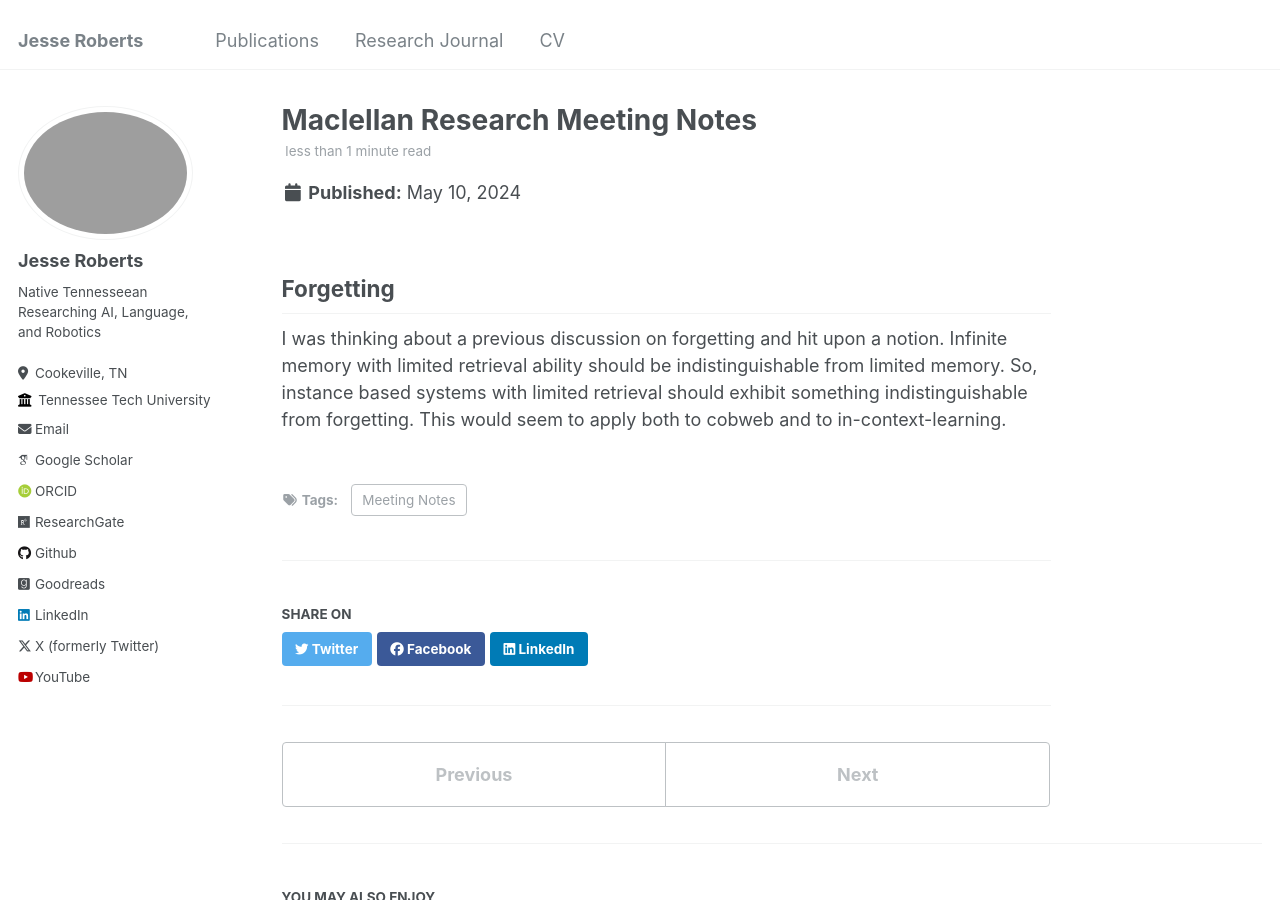
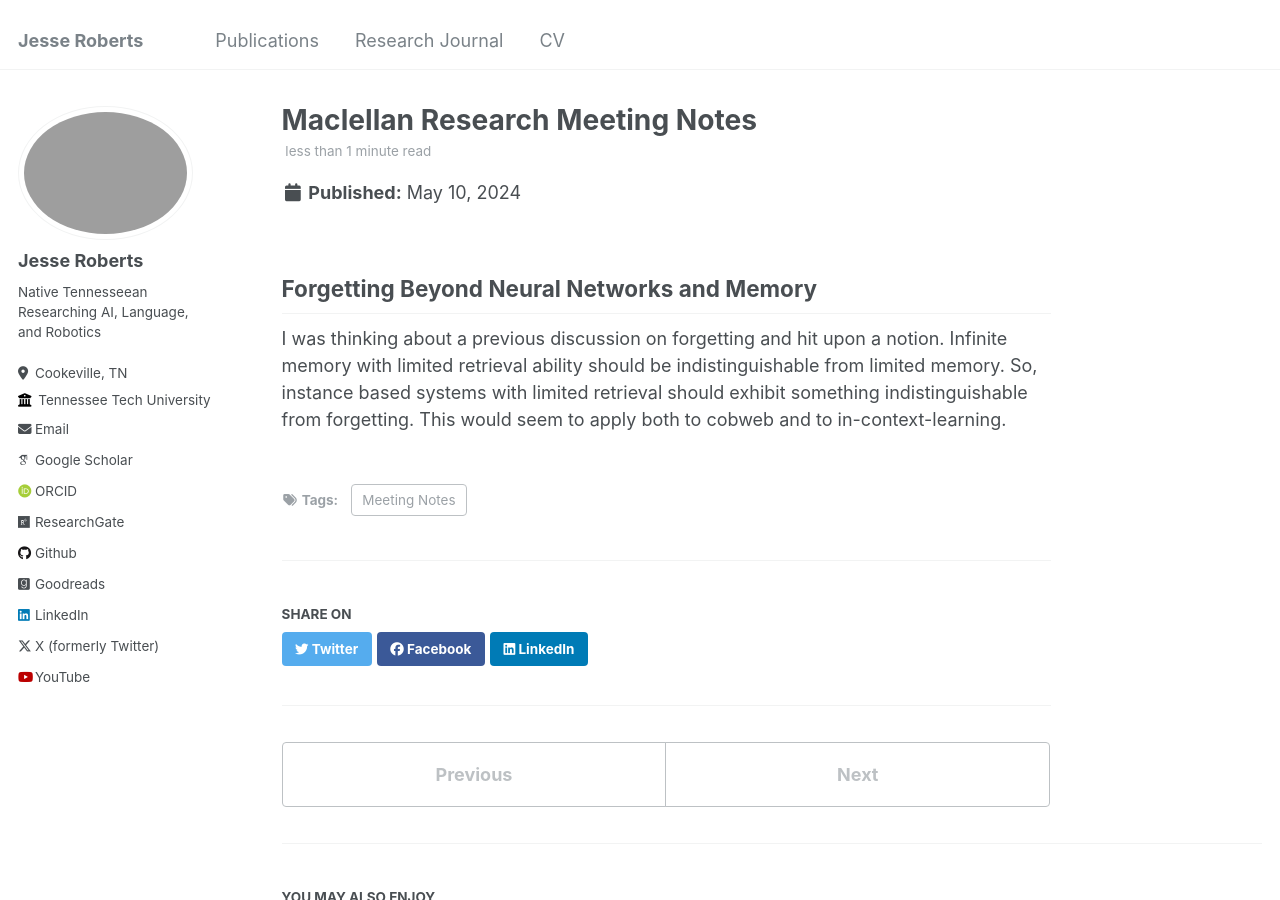
Before and after one commit to JesseTNRoberts/JesseTNRoberts.github.io, a Jekyll site: the page built from _posts/2024-05-10-MeetingNotesMaclellan.md, in a window 1280 px wide and 900 px high. Built offline with Jekyll 4.4.1, drawn with Linux system fonts in a browser that asks for light colours; some web fonts are replaced.

Commit message:
Update 2024-05-10-MeetingNotesMaclellan.md

```diff
--- a/_posts/2024-05-10-MeetingNotesMaclellan.md
+++ b/_posts/2024-05-10-MeetingNotesMaclellan.md
@@ -6,6 +6,6 @@ tags:
   - Meeting Notes
 ---
 
-## Forgetting
+## Forgetting Beyond Neural Networks and Memory
 
 I was thinking about a previous discussion on forgetting and hit upon a notion. Infinite memory with limited retrieval ability should be indistinguishable from limited memory. So, instance based systems with limited retrieval should exhibit something indistinguishable from forgetting. This would seem to apply both to cobweb and to in-context-learning.
```
